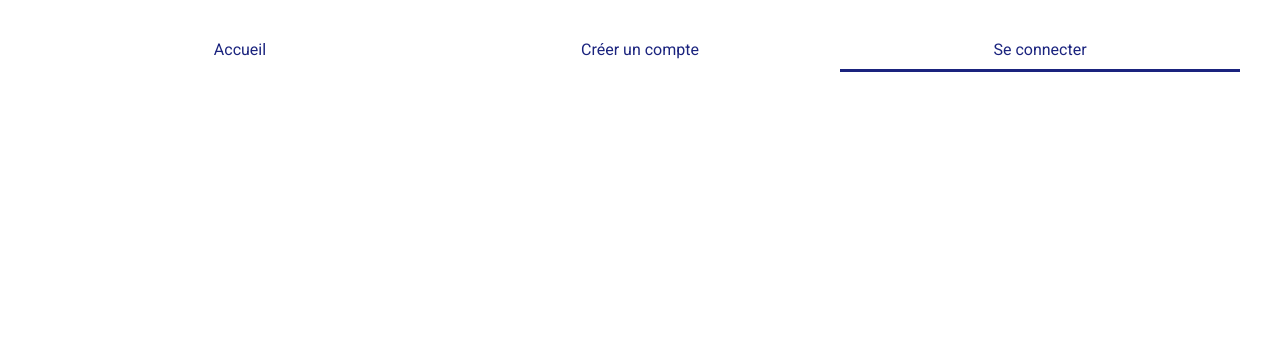
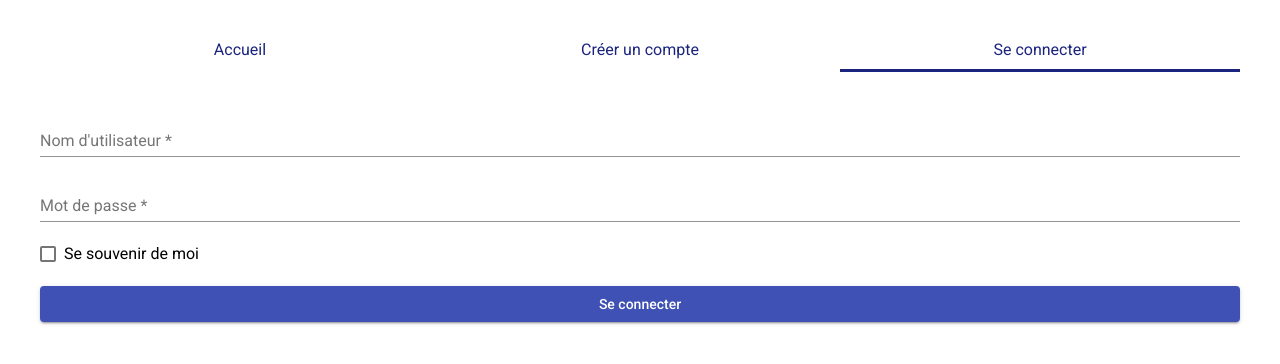
Before and after one commit to quentin-n8/miniForumAngularPlus, an Angular app: page /login in a window 1280 px wide. Shown: the top 364 px of the page. Built offline with nearby package versions, Linux system fonts and the light colour scheme.

Commit message:
SignIn component and save user to localstorage done

```diff
--- a/src/app/app.component.ts
+++ b/src/app/app.component.ts
@@ -18,6 +18,8 @@ export class AppComponent implements OnInit, OnDestroy {
         this.connectedUserSubscription = this.usersService.connectedUserSubject.subscribe((user: User) => {
             this.connectedUser = user;
         });
+
+        this.usersService.emitConnectedUser();
     }
 
     ngOnDestroy(): void {
--- a/src/app/app.module.ts
+++ b/src/app/app.module.ts
@@ -22,6 +22,7 @@ import { MatFormFieldModule } from '@angular/material/form-field';
 import { MatInputModule } from '@angular/material/input';
 import { MatCheckboxModule } from '@angular/material/checkbox';
 import { MatButtonModule } from '@angular/material/button';
+import { MatSnackBarModule } from '@angular/material/snack-bar';
 
 @NgModule({
     declarations: [
@@ -42,7 +43,8 @@ import { MatButtonModule } from '@angular/material/button';
         MatFormFieldModule,
         MatInputModule,
         MatCheckboxModule,
-        MatButtonModule
+        MatButtonModule,
+        MatSnackBarModule
     ],
     providers: [
         UsersService
--- a/src/app/components/login/login.component.css
+++ b/src/app/components/login/login.component.css
@@ -0,0 +1,7 @@
+mat-form-field, button {
+    width: 100%;
+}
+
+mat-checkbox {
+    padding-bottom: var(--small-margin);
+}
--- a/src/app/components/login/login.component.html
+++ b/src/app/components/login/login.component.html
@@ -0,0 +1,17 @@
+<form [formGroup]="form" (ngSubmit)="onSubmit()">
+    <mat-form-field>
+        <mat-label>Nom d'utilisateur</mat-label>
+        <input type="text" matInput required formControlName="username">
+        <mat-error *ngIf="form.controls.username.invalid">{{ getErrorMessage('username') }}</mat-error>
+    </mat-form-field>
+
+    <mat-form-field>
+        <mat-label>Mot de passe</mat-label>
+        <input type="password" matInput required formControlName="password">
+        <mat-error *ngIf="form.controls.password.invalid">{{ getErrorMessage('password') }}</mat-error>
+    </mat-form-field>
+
+    <mat-checkbox color="primary" formControlName="rememberMe">Se souvenir de moi</mat-checkbox>
+
+    <button mat-raised-button color="primary">Se connecter</button>
+</form>
--- a/src/app/components/login/login.component.ts
+++ b/src/app/components/login/login.component.ts
@@ -1,18 +1,58 @@
-import { Component, OnDestroy, OnInit } from '@angular/core';
+import { Component, OnInit } from '@angular/core';
+import { FormGroup, FormBuilder, Validators } from '@angular/forms';
+import { MatSnackBar } from '@angular/material/snack-bar';
+import { Router } from '@angular/router';
+import { User } from 'src/app/models/User';
+import { UsersService } from 'src/app/services/UsersService';
 
 @Component({
     selector: 'login',
     templateUrl: './login.component.html',
     styleUrls: ['./login.component.css']
 })
-export class LoginComponent implements OnInit, OnDestroy {
-    constructor() { }
+export class LoginComponent implements OnInit {
+    form!: FormGroup;
+
+    constructor(
+        private formBuilder: FormBuilder,
+        private usersService: UsersService,
+        private router: Router,
+        private snackBar: MatSnackBar
+    ) { }
 
     ngOnInit(): void {
-
+        this.form = this.formBuilder.group({
+            username: ['', Validators.required],
+            password: ['', Validators.required],
+            rememberMe: false
+        });
     }
 
-    ngOnDestroy(): void {
+    onSubmit(): void {
+        if (this.form.valid) {
+            const user: User = {
+                username: this.form.value.username,
+                password: this.form.value.password
+            }
 
+            this.usersService.login(user).subscribe((user: User) => {
+                if (this.form.value.rememberMe) {
+                    this.usersService.saveConnectedUserToLocalStorage(user);
+                } else {
+                    this.usersService.connectedUser = user;
+                    this.usersService.emitConnectedUser();
+                }
+
+                this.router.navigate(['/']);
+            }, error => {
+                this.snackBar.open('Aucun utilisateur n\'a été trouvé. Veuillez vérifier votre saisie', 'Fermer', { duration: 3000 });
+            });
+        }
+    }
+
+    getErrorMessage(formControlName: string): string|void {
+        if (this.form.controls[formControlName].hasError('required')) {
+            return 'Ce champ est obligatoire';
+        }
     }
 }
--- a/src/app/components/sign-in/sign-in.component.ts
+++ b/src/app/components/sign-in/sign-in.component.ts
@@ -1,5 +1,6 @@
-import { Component, OnDestroy, OnInit } from '@angular/core';
+import { Component, OnInit } from '@angular/core';
 import { FormBuilder, FormGroup, Validators } from '@angular/forms';
+import { MatSnackBar } from '@angular/material/snack-bar';
 import { Router } from '@angular/router';
 import { User } from 'src/app/models/User';
 import { UsersService } from 'src/app/services/UsersService';
@@ -9,13 +10,14 @@ import { UsersService } from 'src/app/services/UsersService';
     templateUrl: './sign-in.component.html',
     styleUrls: ['./sign-in.component.css']
 })
-export class SignInComponent implements OnInit, OnDestroy {
+export class SignInComponent implements OnInit {
     form!: FormGroup;
 
     constructor(
         private formBuilder: FormBuilder,
         private usersService: UsersService,
-        private router: Router
+        private router: Router,
+        private snackBar: MatSnackBar
     ) { }
 
     ngOnInit(): void {
@@ -36,18 +38,20 @@ export class SignInComponent implements OnInit, OnDestroy {
             }
 
             this.usersService.createNewUser(user).subscribe((user: User) => {
-                this.usersService.connectedUser = user;
-                this.usersService.emitConnectedUser();
+                if (this.form.value.rememberMe) {
+                    this.usersService.saveConnectedUserToLocalStorage(user);
+                } else {
+                    this.usersService.connectedUser = user;
+                    this.usersService.emitConnectedUser();
+                }
+
+                this.snackBar.open('Votre compte a bien été créé', 'Fermer', { duration: 3000 });
 
                 this.router.navigate(['/']);
             }, error => {
-                console.log(error);
+                this.snackBar.open('Une erreur est survenue. Veuillez vérifier votre saisie', 'Fermer', { duration: 3000 });
             });
         }
-    }
-
-    ngOnDestroy(): void {
-
     }
 
     getErrorMessage(formControlName: string): string|void {
--- a/src/app/services/UsersService.ts
+++ b/src/app/services/UsersService.ts
@@ -5,7 +5,7 @@ import { User } from '../models/User';
 
 @Injectable()
 export class UsersService {
-    apiUrl = 'http://localhost:8080/api/user/';
+    apiUrl = 'http://localhost:8080/';
 
     users: User[] = [];
     usersSubject = new Subject<User[]>();
@@ -13,7 +13,9 @@ export class UsersService {
     connectedUser!: User;
     connectedUserSubject = new Subject<User>();
 
-    constructor(private httpClient: HttpClient) { }
+    constructor(private httpClient: HttpClient) {
+        this.setConnectedUserFromLocalStorage();
+    }
 
     emitUsers(): void {
         this.usersSubject.next(this.users);
@@ -24,6 +26,22 @@ export class UsersService {
     }
 
     createNewUser(user: User): Observable<User> {
-        return this.httpClient.post<User>(this.apiUrl, user);
+        return this.httpClient.post<User>(this.apiUrl + 'api/user', user);
+    }
+
+    login(user: User): Observable<User> {
+        return this.httpClient.post<User>(this.apiUrl + 'login', user);
+    }
+
+    setConnectedUserFromLocalStorage(): void {
+        if (localStorage.getItem('connectedUser')) {
+            this.connectedUser = JSON.parse(localStorage.getItem('connectedUser')!);
+            this.emitConnectedUser();
+        }
+    }
+
+    saveConnectedUserToLocalStorage(user: User): void {
+        localStorage.setItem('connectedUser', JSON.stringify(user));
+        this.setConnectedUserFromLocalStorage();
     }
 }
```
